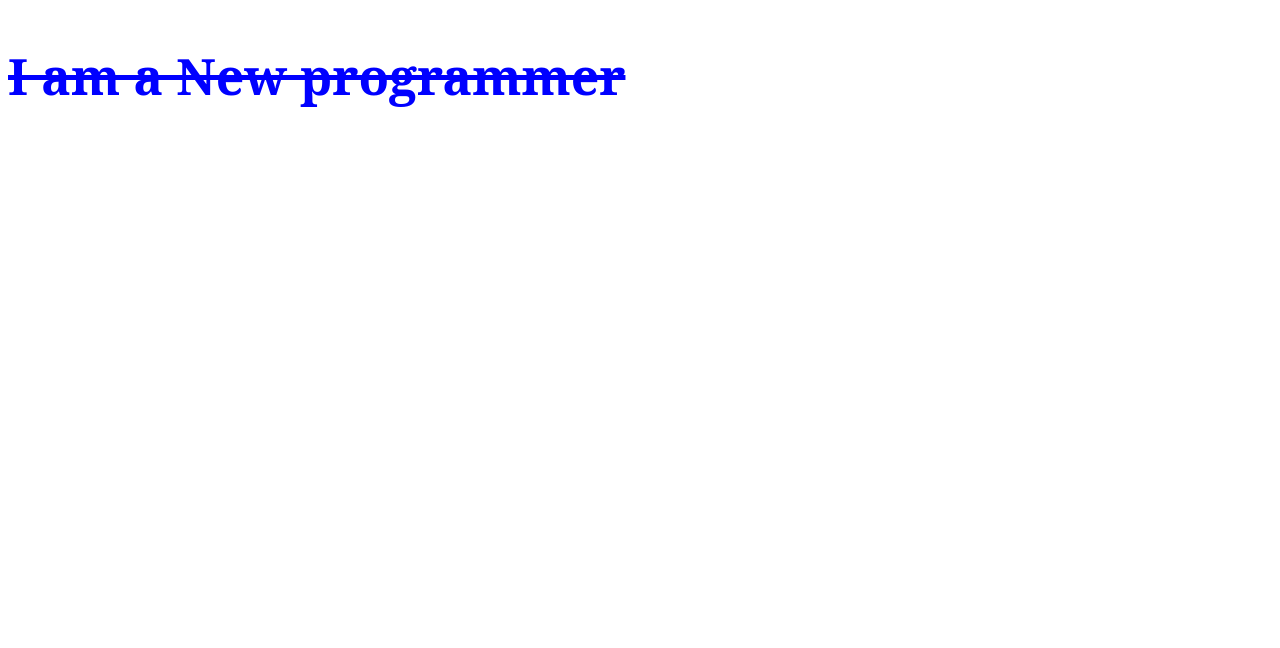
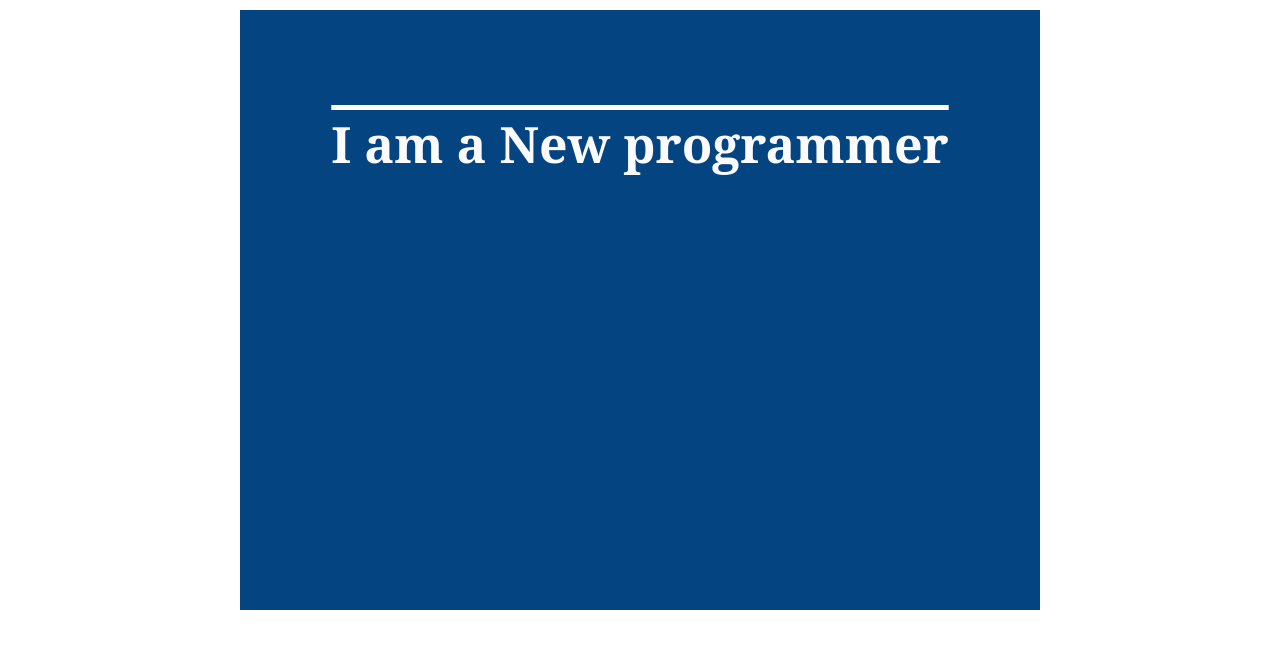
Before and after one commit to M-RayhanKhan/conceptual-session, a plain HTML site: page index.html in a window 1280 px wide. Drawn offline with Linux system fonts and the light colour scheme.

Commit message:
create width and heading section

```diff
--- a/index.html
+++ b/index.html
@@ -8,6 +8,8 @@
     <link rel="shortcut icon" href="https://img.icons8.com/?size=48&id=20909&format=png" type="image/x-icon">
 </head>
 <body>
-    <h2>I am a New programmer</h2>
+    <div id="heading-parant">
+        <h2>I am a New programmer</h2>
+    </div>
 </body>
 </html>
--- a/styel/style.css
+++ b/styel/style.css
@@ -1,10 +1,24 @@
+*{
+    margin: 0px;
+   padding: 0px;
+}
 h2{
-    color: blue;
+    color: rgb(250, 250, 255);
     font-weight: bolder;
     /* font-style: italic; */
     font-size: 50px;
-    text-decoration: line-through;
+    text-decoration: overline;
 }
+
+#heading-parant{
+    background-color: rgb(4, 69, 129);
+    height: 400px;
+    width: 800px;
+    padding: 100px 0px;
+    text-align:center;
+    margin: 10px auto;
+}
+
 body{
     font-family: Cambria, Cochin, Georgia, Times, 'Times New Roman', serif;
 }
```
